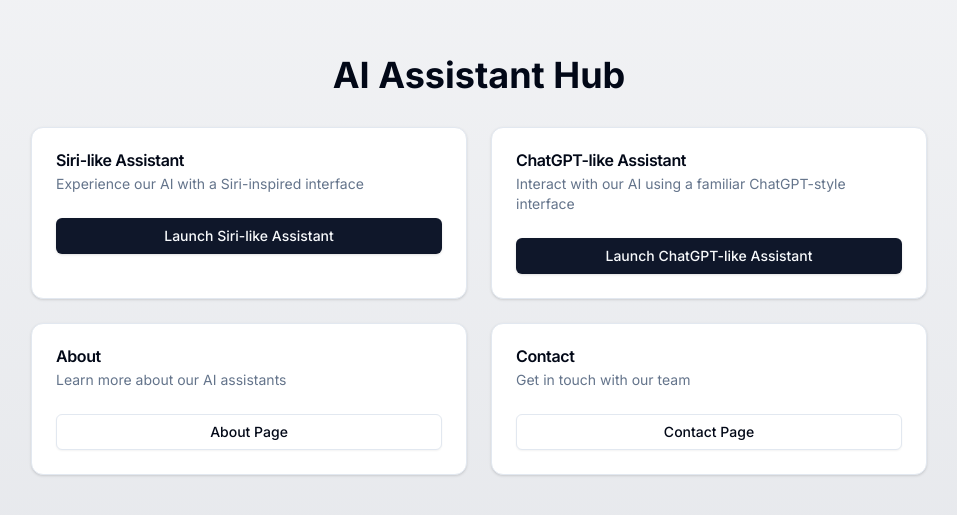
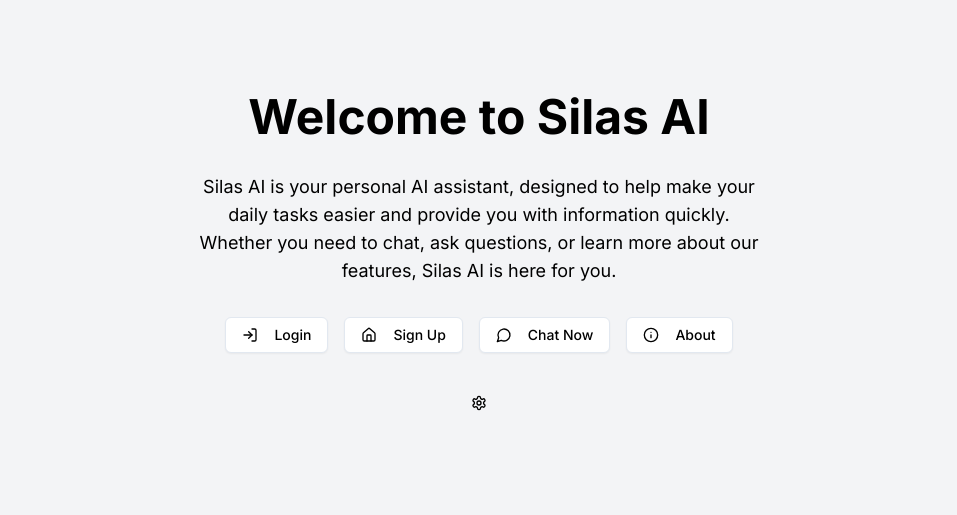
Before and after one commit to Engineernoob/AI-WebApp, a Next.js app in the folder frontend/frontend-ai/: page / in a window 1280 px wide. Shown: the part 135-650 px from the top of the page, without its empty margins (161-1118 px from the left). Built offline with nearby package versions, Linux system fonts and the light colour scheme.

Commit message:
updating home page code

```diff
--- a/frontend/frontend-ai/src/app/pages/home.tsx
+++ b/frontend/frontend-ai/src/app/pages/home.tsx
@@ -1,58 +1,46 @@
-"use client"
-import Link from 'next/link'
-import { Button } from "@/components/ui/button"
-import { Card, CardHeader, CardTitle, CardDescription, CardContent } from "@/components/ui/card"
+"use client";
+import React from 'react';
+import Link from 'next/link';
+import { Button } from '@/components/ui/button';
+import { Home, MessageCircle, Settings, Info, LogIn } from 'lucide-react';
+import { useTheme } from 'next-themes';
 
-export default function Home() {
+export default function HomePage() {
+  const { theme, setTheme } = useTheme();
+
   return (
-    <div className="flex flex-col items-center justify-center min-h-screen bg-gradient-to-b from-gray-100 to-gray-200 p-4">
-      <h1 className="text-4xl font-bold mb-8">AI Assistant Hub</h1>
-      <div className="grid grid-cols-1 md:grid-cols-2 gap-6 w-full max-w-4xl">
-        <Card>
-          <CardHeader>
-            <CardTitle>Siri-like Assistant</CardTitle>
-            <CardDescription>Experience our AI with a Siri-inspired interface</CardDescription>
-          </CardHeader>
-          <CardContent>
-            <Link href="/assistant-siri">
-              <Button className="w-full">Launch Siri-like Assistant</Button>
-            </Link>
-          </CardContent>
-        </Card>
-        <Card>
-          <CardHeader>
-            <CardTitle>ChatGPT-like Assistant</CardTitle>
-            <CardDescription>Interact with our AI using a familiar ChatGPT-style interface</CardDescription>
-          </CardHeader>
-          <CardContent>
-            <Link href="/aichat">
-              <Button className="w-full">Launch ChatGPT-like Assistant</Button>
-            </Link>
-          </CardContent>
-        </Card>
-        <Card>
-          <CardHeader>
-            <CardTitle>About</CardTitle>
-            <CardDescription>Learn more about our AI assistants</CardDescription>
-          </CardHeader>
-          <CardContent>
-            <Link href="/about">
-              <Button variant="outline" className="w-full">About Page</Button>
-            </Link>
-          </CardContent>
-        </Card>
-        <Card>
-          <CardHeader>
-            <CardTitle>Contact</CardTitle>
-            <CardDescription>Get in touch with our team</CardDescription>
-          </CardHeader>
-          <CardContent>
-            <Link href="/contact">
-              <Button variant="outline" className="w-full">Contact Page</Button>
-            </Link>
-          </CardContent>
-        </Card>
+    <div className={`flex flex-col items-center justify-center min-h-screen ${theme === 'dark' ? 'bg-gray-900 text-white' : 'bg-gray-100 text-black'}`}>
+      <h1 className="text-5xl font-bold mb-8">Welcome to Silas AI</h1>
+      <p className="text-lg mb-8 max-w-xl text-center">
+        Silas AI is your personal AI assistant, designed to help make your daily tasks easier and provide you with information quickly. Whether you need to chat, ask questions, or learn more about our features, Silas AI is here for you.
+      </p>
+      <div className="flex space-x-4">
+        <Link href="/login" passHref>
+          <Button variant="outline">
+            <LogIn className="mr-2" /> Login
+          </Button>
+        </Link>
+        <Link href="/signup" passHref>
+          <Button variant="outline">
+            <Home className="mr-2" /> Sign Up
+          </Button>
+        </Link>
+        <Link href="/aichat" passHref>
+          <Button variant="outline">
+            <MessageCircle className="mr-2" /> Chat Now
+          </Button>
+        </Link>
+        <Link href="/about" passHref>
+          <Button variant="outline">
+            <Info className="mr-2" /> About
+          </Button>
+        </Link>
+      </div>
+      <div className="mt-8">
+        <Button variant="ghost" size="icon" onClick={() => setTheme(theme === 'dark' ? 'light' : 'dark')} className="mb-4">
+          {theme === 'dark' ? <Home className="h-6 w-6" /> : <Settings className="h-6 w-6" />}
+        </Button>
       </div>
     </div>
-  )
+  );
 }
```
